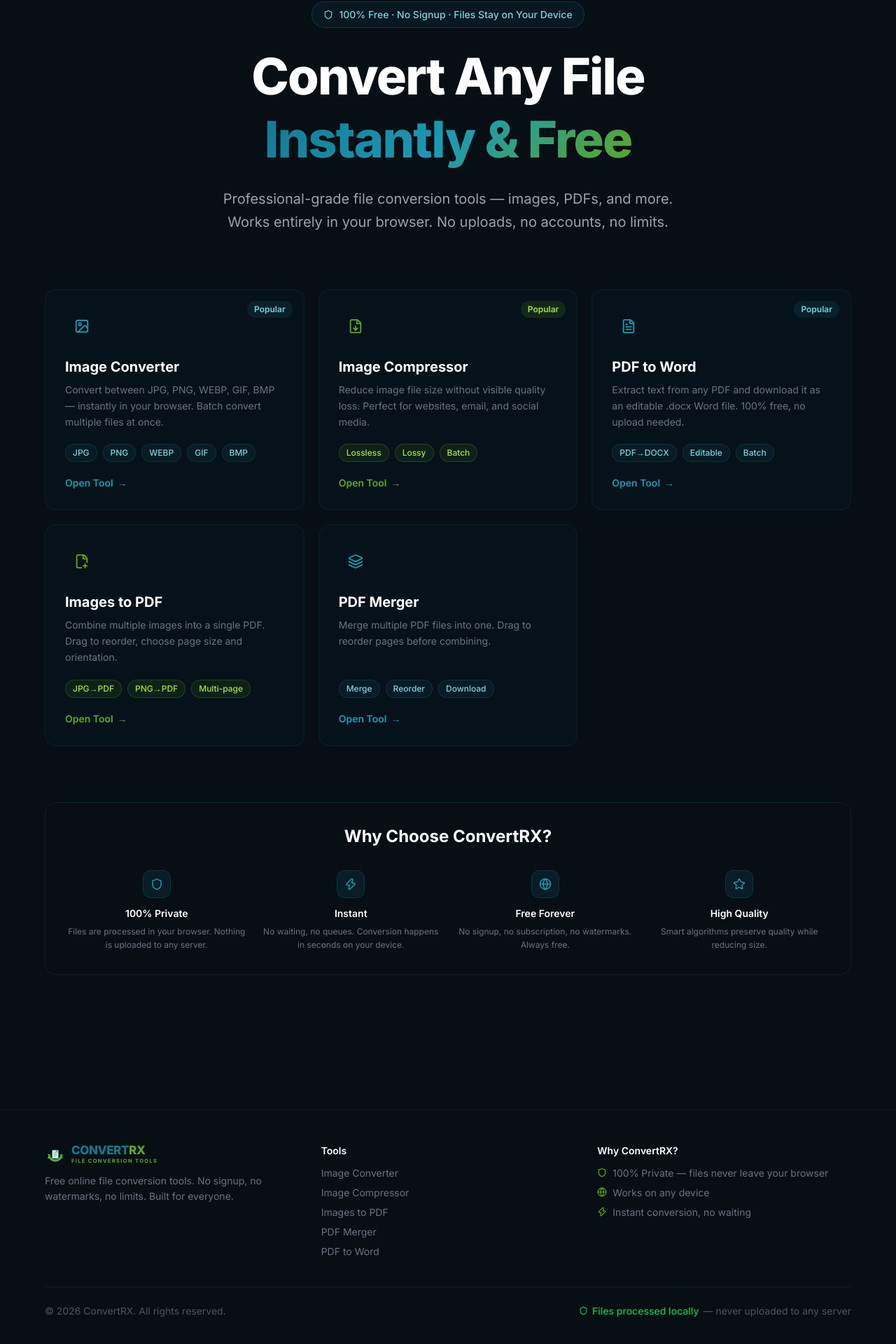
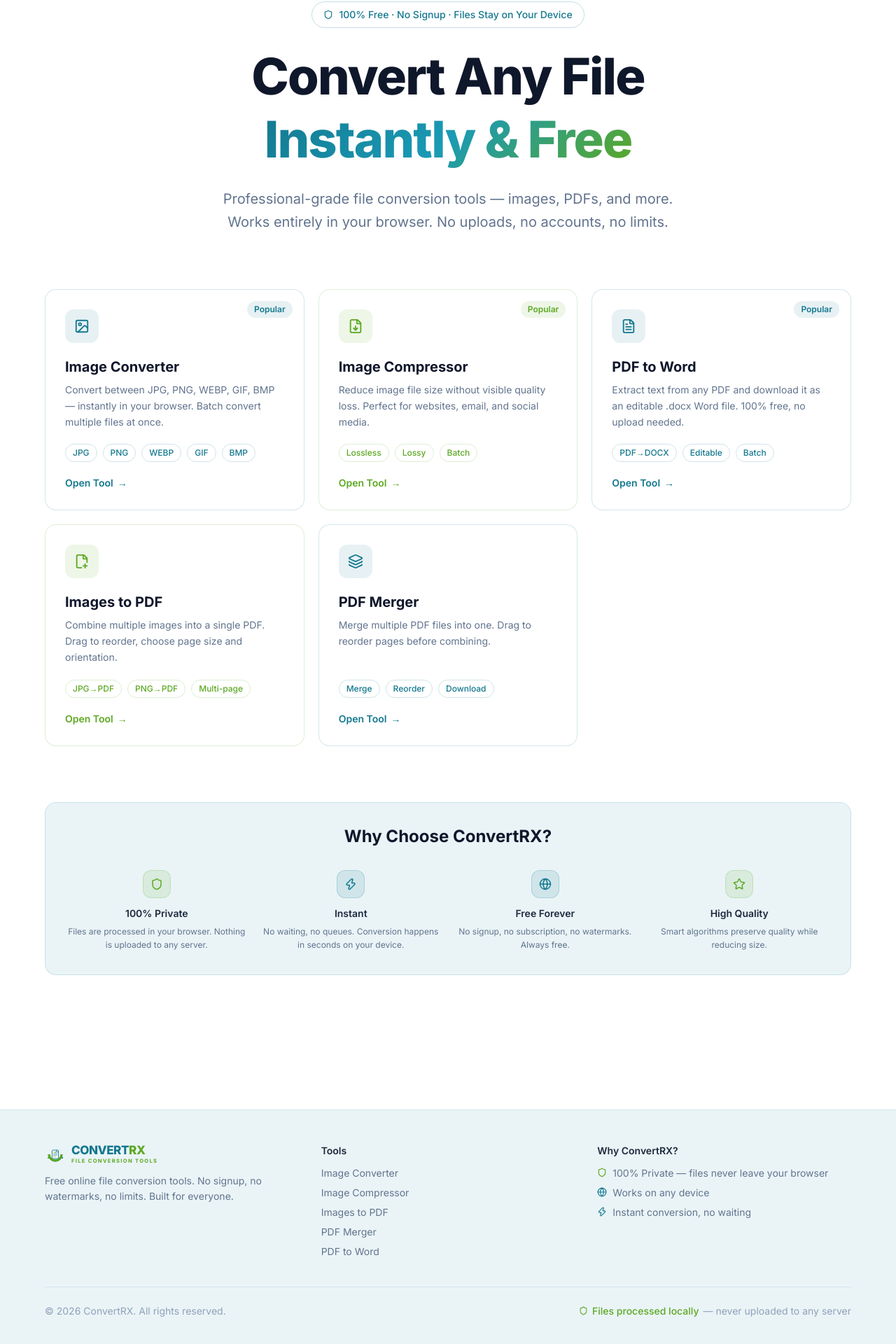
Before and after one commit to star-anonymus/file-converter, a Next.js app: page / in a window 1280 px wide. Shown: the part 182-2102 px from the top of the page at 70% size. Built offline with nearby package versions, Linux system fonts and the light colour scheme.

Commit message:
design: full light/white theme — white bg, slate text, teal/green accents

```diff
--- a/app/globals.css
+++ b/app/globals.css
@@ -6,9 +6,6 @@
   --brand-teal-hover: #178faa;
   --brand-green: #5ca823;
   --brand-green-hover: #69c527;
-  --bg-base: #070e14;
-  --bg-surface: rgba(20, 120, 143, 0.05);
-  --border-brand: rgba(20, 120, 143, 0.18);
 }
 
 html { scroll-behavior: smooth; }
@@ -17,8 +14,8 @@
 ::selection { background: var(--brand-teal); color: #fff; }
 
 ::-webkit-scrollbar { width: 6px; }
-::-webkit-scrollbar-track { background: var(--bg-base); }
-::-webkit-scrollbar-thumb { background: var(--brand-green); border-radius: 3px; }
+::-webkit-scrollbar-track { background: #e8f4f7; }
+::-webkit-scrollbar-thumb { background: var(--brand-teal); border-radius: 3px; }
 
 .gradient-text {
   background: linear-gradient(135deg, #14788F, #1a9ab5, #5ca823);
@@ -27,22 +24,30 @@
   background-clip: text;
 }
 
-/* Tool cards on homepage */
+.section-alt { background: #eaf4f7; }
+
 .tool-card {
   transition: transform 0.2s ease, box-shadow 0.2s ease, border-color 0.2s ease;
 }
 .tool-card:hover {
   transform: translateY(-3px);
-  box-shadow: 0 16px 40px rgba(20, 120, 143, 0.18);
+  box-shadow: 0 12px 36px rgba(20, 120, 143, 0.14);
 }
 
-/* Dropzone drag-active state */
+.card-shadow {
+  box-shadow: 0 1px 3px rgba(0,0,0,0.06), 0 4px 16px rgba(0,0,0,0.04);
+  transition: box-shadow 0.25s ease, transform 0.25s ease;
+}
+.card-shadow:hover {
+  box-shadow: 0 8px 32px rgba(20, 120, 143, 0.12), 0 2px 8px rgba(0,0,0,0.06);
+  transform: translateY(-2px);
+}
+
 .dropzone-active {
   border-color: var(--brand-teal) !important;
-  background: rgba(20, 120, 143, 0.07) !important;
+  background: rgba(20, 120, 143, 0.05) !important;
 }
 
-/* Shared brand button */
 .btn-teal {
   background: var(--brand-teal);
   color: white;
--- a/app/layout.tsx
+++ b/app/layout.tsx
@@ -23,19 +23,20 @@
 export default function RootLayout({ children }: { children: React.ReactNode }) {
   return (
     <html lang="en" className={inter.variable}>
-      <body className="bg-[#070e14] text-white antialiased min-h-screen">
+      <body className="bg-white text-slate-900 antialiased min-h-screen">
         {children}
         <Toaster
           position="bottom-right"
           toastOptions={{
             style: {
-              background: "#0c1c27",
-              color: "#e2e8f0",
-              border: "1px solid rgba(20,120,143,0.3)",
+              background: "#ffffff",
+              color: "#0f172a",
+              border: "1px solid rgba(20,120,143,0.2)",
               borderRadius: "12px",
+              boxShadow: "0 4px 24px rgba(0,0,0,0.08)",
             },
-            success: { iconTheme: { primary: "#5ca823", secondary: "#070e14" } },
-            error:   { iconTheme: { primary: "#ef4444", secondary: "#070e14" } },
+            success: { iconTheme: { primary: "#5ca823", secondary: "#fff" } },
+            error:   { iconTheme: { primary: "#ef4444", secondary: "#fff" } },
           }}
         />
       </body>
--- a/app/page.tsx
+++ b/app/page.tsx
@@ -51,29 +51,28 @@
   },
 ];
 
-/* All card colors use brand teal / green family */
-const colorMap: Record<string, { border: string; bg: string; icon: string; badge: string; tag: string }> = {
-  teal:  {
-    border: "hover:border-[#14788F]/60",
-    bg:     "group-hover:bg-[#14788F]/10",
-    icon:   "text-[#1a9ab5]",
-    badge:  "bg-[#14788F]/15 text-[#7ecfe0]",
-    tag:    "bg-[#14788F]/10 text-[#7ecfe0] border-[#14788F]/25",
+const colorMap: Record<string, { card: string; icon: string; badge: string; tag: string; arrow: string }> = {
+  teal: {
+    card:  "border-[#14788F]/18 hover:border-[#14788F]/50 hover:shadow-[0_12px_36px_rgba(20,120,143,0.12)]",
+    icon:  "bg-[#14788F]/10 text-[#14788F]",
+    badge: "bg-[#14788F]/10 text-[#14788F] font-semibold",
+    tag:   "bg-[#14788F]/08 text-[#14788F] border-[#14788F]/20",
+    arrow: "text-[#14788F]",
   },
   green: {
-    border: "hover:border-[#5ca823]/60",
-    bg:     "group-hover:bg-[#5ca823]/10",
-    icon:   "text-[#5ca823]",
-    badge:  "bg-[#5ca823]/15 text-[#a3e635]",
-    tag:    "bg-[#5ca823]/10 text-[#a3e635] border-[#5ca823]/25",
+    card:  "border-[#5ca823]/18 hover:border-[#5ca823]/50 hover:shadow-[0_12px_36px_rgba(92,168,35,0.12)]",
+    icon:  "bg-[#5ca823]/10 text-[#5ca823]",
+    badge: "bg-[#5ca823]/10 text-[#5ca823] font-semibold",
+    tag:   "bg-[#5ca823]/08 text-[#5ca823] border-[#5ca823]/20",
+    arrow: "text-[#5ca823]",
   },
 };
 
 const features = [
-  { icon: Shield, title: "100% Private",  desc: "Files are processed in your browser. Nothing is uploaded to any server." },
-  { icon: Zap,    title: "Instant",       desc: "No waiting, no queues. Conversion happens in seconds on your device." },
-  { icon: Globe,  title: "Free Forever",  desc: "No signup, no subscription, no watermarks. Always free." },
-  { icon: Star,   title: "High Quality",  desc: "Smart algorithms preserve quality while reducing size." },
+  { icon: Shield, title: "100% Private",  desc: "Files are processed in your browser. Nothing is uploaded to any server.", color: "green" },
+  { icon: Zap,    title: "Instant",       desc: "No waiting, no queues. Conversion happens in seconds on your device.",     color: "teal" },
+  { icon: Globe,  title: "Free Forever",  desc: "No signup, no subscription, no watermarks. Always free.",                 color: "teal" },
+  { icon: Star,   title: "High Quality",  desc: "Smart algorithms preserve quality while reducing size.",                  color: "green" },
 ];
 
 export default function Home() {
@@ -88,14 +87,14 @@
             <div className="flex justify-center mb-7">
               <ConvertRxLogo size={60} />
             </div>
-            <div className="inline-flex items-center gap-2 px-4 py-2 rounded-full border border-[#14788F]/35 bg-[#14788F]/10 text-[#7ecfe0] text-sm font-medium mb-6">
+            <div className="inline-flex items-center gap-2 px-4 py-2 rounded-full border border-[#14788F]/25 bg-[#14788F]/06 text-[#14788F] text-sm font-medium mb-6">
               <Shield size={14} /> 100% Free · No Signup · Files Stay on Your Device
             </div>
-            <h1 className="text-5xl sm:text-6xl md:text-7xl font-extrabold tracking-tight mb-6 leading-tight">
+            <h1 className="text-5xl sm:text-6xl md:text-7xl font-extrabold tracking-tight mb-6 leading-tight text-slate-900">
               Convert Any File<br />
               <span className="gradient-text">Instantly & Free</span>
             </h1>
-            <p className="text-gray-400 text-lg sm:text-xl max-w-2xl mx-auto leading-relaxed">
+            <p className="text-slate-500 text-lg sm:text-xl max-w-2xl mx-auto leading-relaxed">
               Professional-grade file conversion tools — images, PDFs, and more. Works entirely in your browser. No uploads, no accounts, no limits.
             </p>
           </div>
@@ -106,29 +105,24 @@
               const c = colorMap[tool.color];
               const Icon = tool.icon;
               return (
-                <a
-                  key={tool.href}
-                  href={tool.href}
-                  className={`group relative rounded-2xl border border-[#14788F]/15 bg-[#14788F]/[0.04] p-7 tool-card flex flex-col gap-5 ${c.border} transition-all duration-300`}
-                >
+                <a key={tool.href} href={tool.href}
+                  className={`group relative rounded-2xl border bg-white p-7 tool-card flex flex-col gap-5 transition-all duration-300 ${c.card}`}>
                   {tool.popular && (
-                    <span className={`absolute top-4 right-4 text-xs font-semibold px-2.5 py-1 rounded-full ${c.badge}`}>
-                      Popular
-                    </span>
+                    <span className={`absolute top-4 right-4 text-xs px-2.5 py-1 rounded-full ${c.badge}`}>Popular</span>
                   )}
-                  <div className={`w-12 h-12 rounded-xl bg-[#14788F]/08 flex items-center justify-center ${c.icon} transition-colors duration-300 ${c.bg}`}>
+                  <div className={`w-12 h-12 rounded-xl flex items-center justify-center ${c.icon}`}>
                     <Icon size={22} />
                   </div>
                   <div className="flex-1">
-                    <h2 className="text-white font-bold text-xl mb-2">{tool.title}</h2>
-                    <p className="text-gray-500 text-sm leading-relaxed">{tool.description}</p>
+                    <h2 className="text-slate-900 font-bold text-xl mb-2">{tool.title}</h2>
+                    <p className="text-slate-500 text-sm leading-relaxed">{tool.description}</p>
                   </div>
                   <div className="flex flex-wrap gap-2">
                     {tool.tags.map((tag) => (
                       <span key={tag} className={`text-xs font-medium px-2.5 py-1 rounded-full border ${c.tag}`}>{tag}</span>
                     ))}
                   </div>
-                  <div className={`text-sm font-semibold ${c.icon} flex items-center gap-1.5 group-hover:gap-2.5 transition-all duration-200`}>
+                  <div className={`text-sm font-semibold ${c.arrow} flex items-center gap-1.5 group-hover:gap-2.5 transition-all duration-200`}>
                     Open Tool <span>→</span>
                   </div>
                 </a>
@@ -137,16 +131,18 @@
           </div>
 
           {/* Features */}
-          <div className="rounded-2xl border border-[#14788F]/20 bg-[#14788F]/05 p-8 mb-12">
-            <h2 className="text-2xl font-bold text-white text-center mb-8">Why Choose ConvertRX?</h2>
+          <div className="rounded-2xl border border-[#14788F]/15 bg-[#eaf4f7] p-8 mb-12">
+            <h2 className="text-2xl font-bold text-slate-900 text-center mb-8">Why Choose ConvertRX?</h2>
             <div className="grid sm:grid-cols-2 lg:grid-cols-4 gap-6">
-              {features.map(({ icon: Icon, title, desc }) => (
+              {features.map(({ icon: Icon, title, desc, color }) => (
                 <div key={title} className="text-center">
-                  <div className="w-10 h-10 rounded-xl bg-[#14788F]/15 border border-[#14788F]/25 flex items-center justify-center text-[#1a9ab5] mx-auto mb-3">
+                  <div className={`w-10 h-10 rounded-xl flex items-center justify-center mx-auto mb-3 ${
+                    color === "teal" ? "bg-[#14788F]/12 border border-[#14788F]/20 text-[#14788F]" : "bg-[#5ca823]/12 border border-[#5ca823]/20 text-[#5ca823]"
+                  }`}>
                     <Icon size={18} />
                   </div>
-                  <h3 className="text-white font-semibold text-sm mb-1.5">{title}</h3>
-                  <p className="text-gray-500 text-xs leading-relaxed">{desc}</p>
+                  <h3 className="text-slate-800 font-semibold text-sm mb-1.5">{title}</h3>
+                  <p className="text-slate-500 text-xs leading-relaxed">{desc}</p>
                 </div>
               ))}
             </div>
--- a/components/Footer.tsx
+++ b/components/Footer.tsx
@@ -3,40 +3,43 @@
 
 export default function Footer() {
   return (
-    <footer className="border-t border-white/5 py-12 px-6 mt-20">
+    <footer className="border-t border-[#14788F]/12 bg-[#eaf4f7] py-12 px-6 mt-20">
       <div className="max-w-6xl mx-auto">
         <div className="grid sm:grid-cols-3 gap-8 mb-10">
           <div>
             <div className="mb-3">
               <ConvertRxLogo size={30} />
             </div>
-            <p className="text-gray-500 text-sm leading-relaxed">Free online file conversion tools. No signup, no watermarks, no limits. Built for everyone.</p>
+            <p className="text-slate-500 text-sm leading-relaxed">Free online file conversion tools. No signup, no watermarks, no limits. Built for everyone.</p>
           </div>
           <div>
-            <h4 className="text-white font-semibold text-sm mb-3">Tools</h4>
-            <ul className="space-y-2 text-sm text-gray-500">
+            <h4 className="text-slate-800 font-semibold text-sm mb-3">Tools</h4>
+            <ul className="space-y-2 text-sm text-slate-500">
               {[["Image Converter","/image-converter"],["Image Compressor","/image-compressor"],["Images to PDF","/images-to-pdf"],["PDF Merger","/pdf-merger"],["PDF to Word","/pdf-to-word"]].map(([l,h])=>(
-                <li key={h}><a href={h} className="hover:text-[#5ca823] transition-colors">{l}</a></li>
+                <li key={h}><a href={h} className="hover:text-[#14788F] transition-colors">{l}</a></li>
               ))}
             </ul>
           </div>
           <div>
-            <h4 className="text-white font-semibold text-sm mb-3">Why ConvertRX?</h4>
-            <ul className="space-y-2 text-sm text-gray-500">
+            <h4 className="text-slate-800 font-semibold text-sm mb-3">Why ConvertRX?</h4>
+            <ul className="space-y-2 text-sm text-slate-500">
               {([["shield","100% Private — files never leave your browser"],["globe","Works on any device"],["zap","Instant conversion, no waiting"]] as const).map(([type, t], i)=>(
                 <li key={i} className="flex items-start gap-2">
                   {type === "shield" && <Shield size={14} className="mt-0.5 shrink-0" style={{ color: "#5ca823" }} />}
-                  {type === "globe" && <Globe size={14} className="mt-0.5 shrink-0" style={{ color: "#5ca823" }} />}
-                  {type === "zap" && <Zap size={14} className="mt-0.5 shrink-0" style={{ color: "#5ca823" }} />}
+                  {type === "globe"  && <Globe  size={14} className="mt-0.5 shrink-0" style={{ color: "#14788F" }} />}
+                  {type === "zap"    && <Zap    size={14} className="mt-0.5 shrink-0" style={{ color: "#14788F" }} />}
                   {t}
                 </li>
               ))}
             </ul>
           </div>
         </div>
-        <div className="border-t border-white/5 pt-6 flex flex-col sm:flex-row items-center justify-between gap-3 text-sm text-gray-600">
+        <div className="border-t border-[#14788F]/12 pt-6 flex flex-col sm:flex-row items-center justify-between gap-3 text-sm text-slate-400">
           <p>© {new Date().getFullYear()} ConvertRX. All rights reserved.</p>
-          <p className="flex items-center gap-1.5"><Shield size={13} className="text-green-500" /><span className="text-green-500 font-medium">Files processed locally</span> — never uploaded to any server</p>
+          <p className="flex items-center gap-1.5">
+            <Shield size={13} className="text-[#5ca823]" />
+            <span className="text-[#5ca823] font-medium">Files processed locally</span> — never uploaded to any server
+          </p>
         </div>
       </div>
     </footer>
```
Also changed, not shown: app/image-compressor/page.tsx (+23 -23 lines), app/image-converter/page.tsx (+18 -18 lines), app/images-to-pdf/page.tsx (+14 -14 lines), app/pdf-merger/page.tsx (+16 -16 lines), app/pdf-to-word/page.tsx (+17 -17 lines), components/Navbar.tsx (+7 -6 lines).
